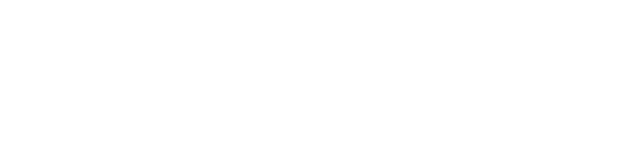
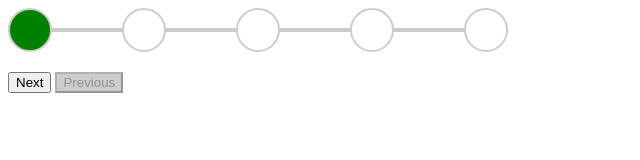
Before and after one commit to acciojob/progress-bar-Prajwal2246, a website: page main.html in a window 1280 px wide. Shown: the whole page, without its empty margins (0-640 px from the left). Drawn offline with Linux system fonts and the light colour scheme.

Commit message:
created a submission

```diff
--- a/main.html
+++ b/main.html
@@ -8,6 +8,17 @@
 
 <body>
 	<!-- the entire body must be written by student -->
+	<div class="progress-container" >
+        <div class="progress" id="progress"></div>
+        <div class="circle active" id="circle-1"></div>
+        <div class="circle" id="circle-2"></div>
+        <div class="circle" id="circle-3"></div>
+        <div class="circle" id="circle-4"></div>
+        <div class="circle" id="circle-5"></div>
+    </div>
+    <button id="next">Next</button>
+    <button id="prev" disabled>Previous</button>
+
     <script type="text/javascript" src="./script.js">
 </script>
 
--- a/script.js
+++ b/script.js
@@ -1 +1,42 @@
-//your JS code here. If required.
+const nextBtn = document.querySelector("#next");
+const prevBtn = document.querySelector("#prev");
+const progress = document.getElementById("progress");
+const circles = document.querySelectorAll(".circle");
+
+let currActive = 1;
+
+nextBtn.addEventListener("click", () => {
+  currActive++;
+  if (currActive > circles.length) {
+    currActive = circles.length;
+  }
+  update();
+});
+
+prevBtn.addEventListener("click", () => {
+  currActive--;
+  if (currActive < 1) {
+    currActive = 1;
+  }
+  update();
+});
+
+function update() {
+  circles.forEach((circle, index) => {
+    if (index < currActive) {
+      circle.classList.add("active");
+    } else {
+      circle.classList.remove("active");
+    }
+  });
+
+  const actives = document.querySelectorAll(".circle.active");
+  progress.style.width =
+    ((actives.length - 1) / (circles.length - 1)) * 100 + "%";
+
+  prevBtn.disabled = currActive === 1;
+  nextBtn.disabled = currActive === circles.length;
+}
+
+// initialize state
+update();
--- a/styles.css
+++ b/styles.css
@@ -1 +1,51 @@
-/*  your css code here. If applicable */
+.progress-container {
+  display: flex;
+  justify-content: space-between;
+  position: relative;
+  width: 500px;
+  margin-bottom: 20px;
+}
+
+.progress-container::before {
+  content: '';
+  background: #ccc;
+  position: absolute;
+  top: 50%;
+  left: 0;
+  height: 4px;
+  width: 100%;
+  transform: translateY(-50%);
+  z-index: -1;
+}
+
+.progress {
+  background: green;
+  position: absolute;
+  top: 50%;
+  left: 0;
+  height: 4px;
+  width: 0%;
+  transform: translateY(-50%);
+  z-index: -1;
+  transition: width 0.3s ease;
+}
+
+.circle {
+  background: #fff;
+  border: 2px solid #ccc;
+  border-radius: 50%;
+  height: 40px;
+  width: 40px;
+  display: flex;
+  align-items: center;
+  justify-content: center;
+}
+
+.circle.active {
+  background-color: green;
+}
+
+button:disabled {
+  background: #ccc;
+  cursor: not-allowed;
+}
```
